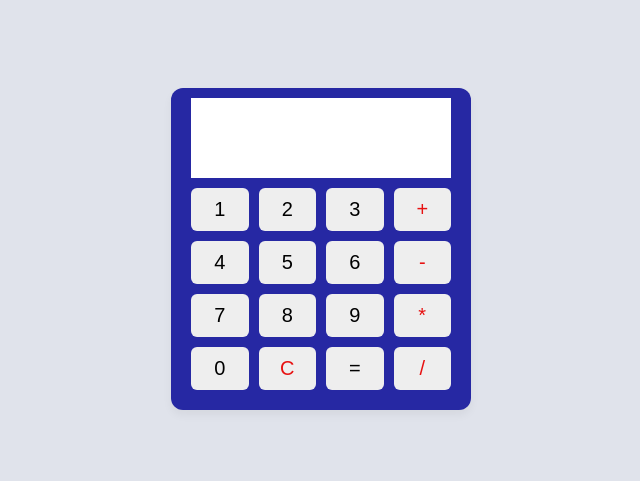
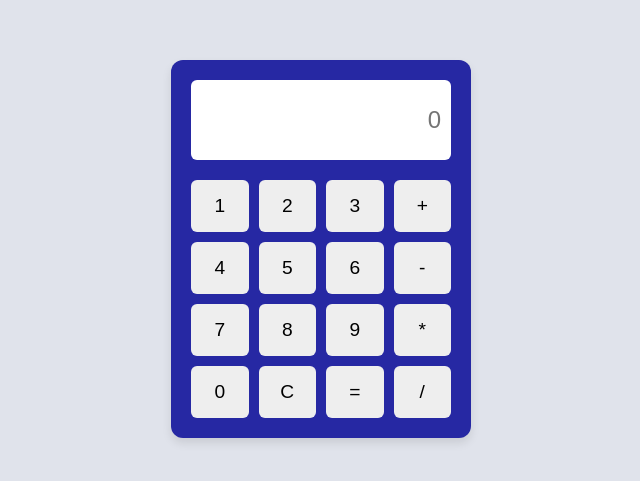
Before and after one commit to MH-MuhammadHassan/Calculator, a plain HTML site: page index.html in a window 1280 px wide. Shown: the part 151-632 px from the top of the page, without its empty margins (319-959 px from the left). Drawn offline with Linux system fonts and the light colour scheme.

Commit message:
Replaced eval with a safer Function constructor for expression evaluation & Improved UX with error handling and prevention of invalid input

```diff
--- a/app.js
+++ b/app.js
@@ -1,18 +1,27 @@
-let display = document.getElementById('display');
+const display = document.getElementById("display");
 
-function getvalues(value){
-    display.value +=value;
+// Append a value to the display
+function appendValue(value) {
+    const lastChar = display.value.slice(-1);
+    // Prevent adding multiple consecutive operators
+    if (["+", "-", "*", "/"].includes(value) && ["+", "-", "*", "/"].includes(lastChar)) {
+        return;
+    }
+    display.value += value;
 }
 
-function cleardisplay(){
-    display.value="";
+// Clear the display
+function clearDisplay() {
+    display.value = "";
 }
 
-function calculateresult(){
-    try{                     // The try statement defines a code block to run (to try).
-        display.value=eval(display.value);      //eval ("2+2")=4
-    }
-    catch(error){         // The catch statement defines a code block to handle any error.
-        display.value=error;
+// Calculate the result of the expression
+function calculateResult() {
+    try {
+        // Safely evaluate the mathematical expression
+        const result = new Function(`return ${display.value}`)();
+        display.value = result;
+    } catch {
+        display.value = "Error";
     }
 }
--- a/index.html
+++ b/index.html
@@ -4,44 +4,44 @@
     <meta charset="UTF-8">
     <meta http-equiv="X-UA-Compatible" content="IE=edge">
     <meta name="viewport" content="width=device-width, initial-scale=1.0">
-    <title>calculator</title>
+    <title>Calculator</title>
     <link rel="stylesheet" href="style.css">
 </head>
 <body>
+    <!-- Main Container -->
+    <div class="container">
+        <!-- Display -->
+        <input
+            type="text"
+            id="display"
+            placeholder="0"
+            readonly
+            aria-label="Calculator display"
+        />
 
+        <!-- Buttons -->
+        <div class="buttons">
+            <button onclick="appendValue('1')">1</button>
+            <button onclick="appendValue('2')">2</button>
+            <button onclick="appendValue('3')">3</button>
+            <button class="operator" onclick="appendValue('+')">+</button>
 
-    <!--main container -->
-    <div class="container">
-        <input type="text" id="display" />
+            <button onclick="appendValue('4')">4</button>
+            <button onclick="appendValue('5')">5</button>
+            <button onclick="appendValue('6')">6</button>
+            <button class="operator" onclick="appendValue('-')">-</button>
 
-        <!-- buttons -->
-        <div class="buttons">
+            <button onclick="appendValue('7')">7</button>
+            <button onclick="appendValue('8')">8</button>
+            <button onclick="appendValue('9')">9</button>
+            <button class="operator" onclick="appendValue('*')">*</button>
 
-          <button onclick="getvalues(1)">1</button>
-          <button onclick="getvalues(2)">2</button>
-          <button onclick="getvalues(3)">3</button>
-          <button class="operator" onclick="getvalues('+')">+</button>
-
-
-          <button onclick="getvalues(4)">4</button>
-          <button onclick="getvalues(5)">5</button>
-          <button onclick="getvalues(6)">6</button>
-          <button class="operator" onclick="getvalues('-')">-</button>
-
-
-          <button onclick="getvalues(7)">7</button>
-          <button onclick="getvalues(8)">8</button>
-          <button onclick="getvalues(9)">9</button>
-          <button class="operator" onclick="getvalues('*')">*</button>
-
-
-          <button onclick="getvalues('0')">0</button>
-          <button class="operator" onclick="cleardisplay()">C</button>
-          <button onclick="calculateresult()">=</button>
-          <button class="operator" onclick="getvalues('/')">/</button>
-
+            <button onclick="appendValue('0')">0</button>
+            <button class="operator" onclick="clearDisplay()">C</button>
+            <button onclick="calculateResult()">=</button>
+            <button class="operator" onclick="appendValue('/')">/</button>
         </div>
-      </div>
+    </div>
+    <script src="./app.js"></script>
 </body>
-<script src="./app.js"></script>
 </html>
--- a/style.css
+++ b/style.css
@@ -1,51 +1,80 @@
+/* General Reset */
 * {
   margin: 0;
   padding: 0;
   box-sizing: border-box;
 }
+
+/* Body Styling */
 body {
   height: 100vh;
   display: flex;
   align-items: center;
   justify-content: center;
   background: #e0e3eb;
+  font-family: Arial, sans-serif;
 }
+
+/* Calculator Container */
 .container {
   position: relative;
   max-width: 300px;
   width: 100%;
   border-radius: 12px;
-  padding: 10px 20px 20px;
-  background: rgb(38, 40, 163);
-  box-shadow: 0 5px 10px rgba(0, 0, 0, 0.05);
+  padding: 20px;
+  background: #2628a3;
+  box-shadow: 0 5px 10px rgba(0, 0, 0, 0.1);
 }
+
+/* Display Styling */
 #display {
   height: 80px;
   width: 100%;
   outline: none;
   border: none;
   text-align: right;
-  margin-bottom: 10px;
-  font-size: 25px;
-  color: #000e1a;
+  font-size: 1.5rem;
+  color: #040f39;
+  background-color: #ffffff;
+  border-radius: 6px;
+  padding: 10px;
   pointer-events: none;
 }
+
+/* Buttons Grid */
 .buttons {
   display: grid;
   grid-gap: 10px;
   grid-template-columns: repeat(4, 1fr);
+  margin-top: 20px;
 }
+
+/* Button Styling */
 .buttons button {
-  padding: 10px;
+  padding: 15px;
   border-radius: 6px;
   border: none;
-  font-size: 20px;
+  font-size: 1.2rem;
   cursor: pointer;
   background-color: #eee;
+  transition: all 0.3s ease;
 }
+
+/* Button Active and Hover States */
+.buttons button:hover {
+  background-color: #ccc;
+}
+
 .buttons button:active {
-  transform: scale(0.99);
+  transform: scale(0.95);
 }
+
+/* Operator Button Styling */
 .operator {
-  color: #e71111;
+  background-color: #f44;
+  color: #000000;
 }
+
+.operator:hover {
+  background-color: #c33;
+}
```
